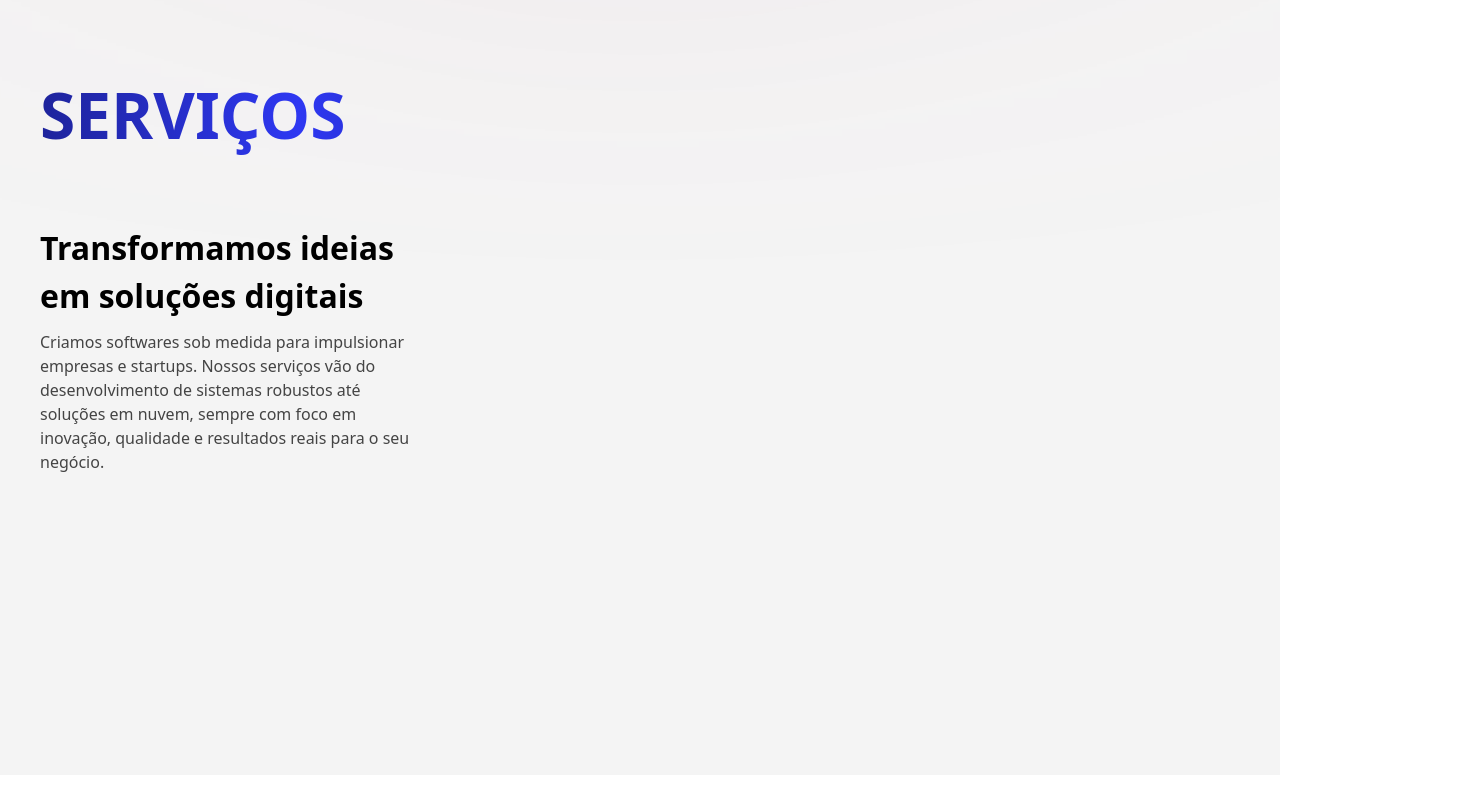
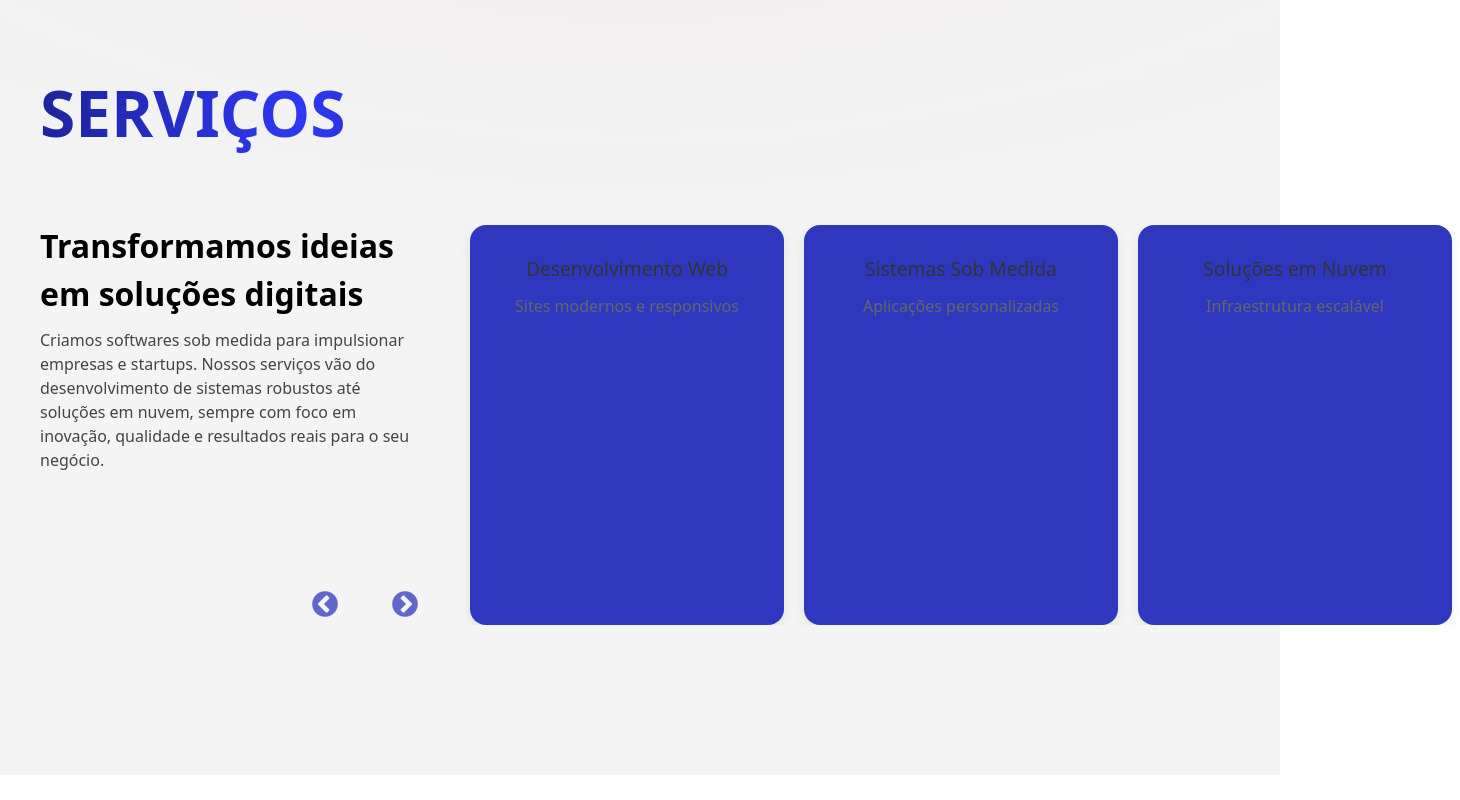
Before and after one commit to inovaSociety/inova---Projeto-3, a React (Vite) app in the folder inova/: page / in a window 1280 px wide. Shown: the part 900-1700 px from the top of the page, 1460 px wide, since content can reach past the window. Built offline with nearby package versions, Linux system fonts and the light colour scheme; a web font is replaced by a local one.

Commit message:
update service

```diff
--- /dev/null
+++ b/inova/src/components/servicesLp/ServicesCarousel.css
@@ -0,0 +1,93 @@
+.services-carousel {
+  max-width: 1000px;
+    margin: 100px auto 0 auto; /* 🔹 empurra 100px para baixo */
+  text-align: center;
+}
+
+.services-title {
+  font-size: 2rem;
+  font-weight: bold;
+  margin-bottom: 20px;
+}
+
+.service-card {
+  background: #fff;
+  border-radius: 16px;
+  padding: 30px;
+  box-shadow: 0 4px 12px rgba(0,0,0,0.08);
+  text-align: center;
+}
+
+.service-card h3 {
+  margin-bottom: 10px;
+  font-size: 1.2rem;
+  color: #333;
+}
+
+.service-card p {
+  color: #666;
+  font-size: 1rem;
+}
+
+/* Posiciona as setas embaixo */
+.custom-arrows {
+  display: flex;
+  justify-content: center;
+  gap: 20px;
+  margin-top: 20px;
+}
+
+.custom-arrows .slick-prev,
+.custom-arrows .slick-next {
+  position: static; /* remove a posição lateral */
+  transform: none;
+  background: #5a2dff;
+  border-radius: 50%;
+  width: 40px;
+  height: 40px;
+  color: #fff;
+}
+
+.custom-arrows .slick-prev:before,
+.custom-arrows .slick-next:before {
+  font-size: 20px;
+  color: white;
+}
+
+
+
+ /* Configurar a seta para a cor e a posição correta */
+.slick-prev:before,
+.slick-next:before {
+  color: #3037BF !important;   /* cor vermelha */
+  font-size: 30px;         /* opcional: aumenta o tamanho */
+}
+
+.slick-prev,
+.slick-next {
+  top: auto;         /* remove alinhamento vertical */
+  bottom: 15px;     /* empurra para baixo do carrossel */
+  transform: none;   /* remove o translate padrão */
+}
+
+.slick-prev {
+  left: -15%;   /* controla a posição horizontal da seta esquerda */
+}
+
+.slick-next {
+  right: 105%;  /* controla a posição horizontal da seta direita */
+}
+
+
+.service-card {
+  background: #3037BF;
+  border-radius: 16px;
+  min-height: 250px;   /* altura mínima */
+  height: 400px;      /* define altura exata */
+  width: 200px;
+  margin: 5 20px;
+}
+
+.slick-slide {
+  padding: 0 10px; /* espaçamento entre os slides */
+}
--- /dev/null
+++ b/inova/src/components/servicesLp/ServicesCarousel.jsx
@@ -0,0 +1,40 @@
+import React from "react";
+import Slider from "react-slick";
+import "./ServicesCarousel.css";
+
+const ServicesCarousel = () => {
+  const settings = {
+    dots: false,
+    infinite: true,
+    speed: 500,
+    slidesToShow: 3,
+    slidesToScroll: 1,
+    arrows: true,
+    appendArrows: (arrows) => (
+      <div className="custom-arrows">{arrows}</div>
+    ),
+  };
+
+  const services = [
+    { title: "Desenvolvimento Web", desc: "Sites modernos e responsivos" },
+    { title: "Sistemas Sob Medida", desc: "Aplicações personalizadas" },
+    { title: "Soluções em Nuvem", desc: "Infraestrutura escalável" },
+    { title: "Consultoria Tech", desc: "Estratégia e inovação" },
+  ];
+
+  return (
+    <div className="services-carousel">
+
+      <Slider {...settings}>
+        {services.map((service, index) => (
+          <div key={index} className="service-card">
+            <h3>{service.title}</h3>
+            <p>{service.desc}</p>
+          </div>
+        ))}
+      </Slider>
+    </div>
+  );
+};
+
+export default ServicesCarousel;
--- a/inova/src/components/servicesLp/ServicesLp.jsx
+++ b/inova/src/components/servicesLp/ServicesLp.jsx
@@ -8,6 +8,8 @@ import "react-vertical-timeline-component/style.min.css";
 import timelineElements from "./timeLineElements";
 import "./Style.css";
 import Faixa from "../about/Faixa";
+import Team from "../about/Team";
+import ServicesCarousel from "./ServicesCarousel";
 
 
 
@@ -33,6 +35,9 @@ const ServicesLp = () => {
           </div>
 
         </div>
+         <div className="services-slider">
+            <ServicesCarousel/>
+          </div>
 
       </div>
 
--- a/inova/src/components/servicesLp/Style.css
+++ b/inova/src/components/servicesLp/Style.css
@@ -60,7 +60,7 @@
 
   /* Gradiente animado com as suas cores */
   background: linear-gradient(
-    to right,
+    to left,
     #2E38F2,
     #1B208C,
     #2E38F2
```
